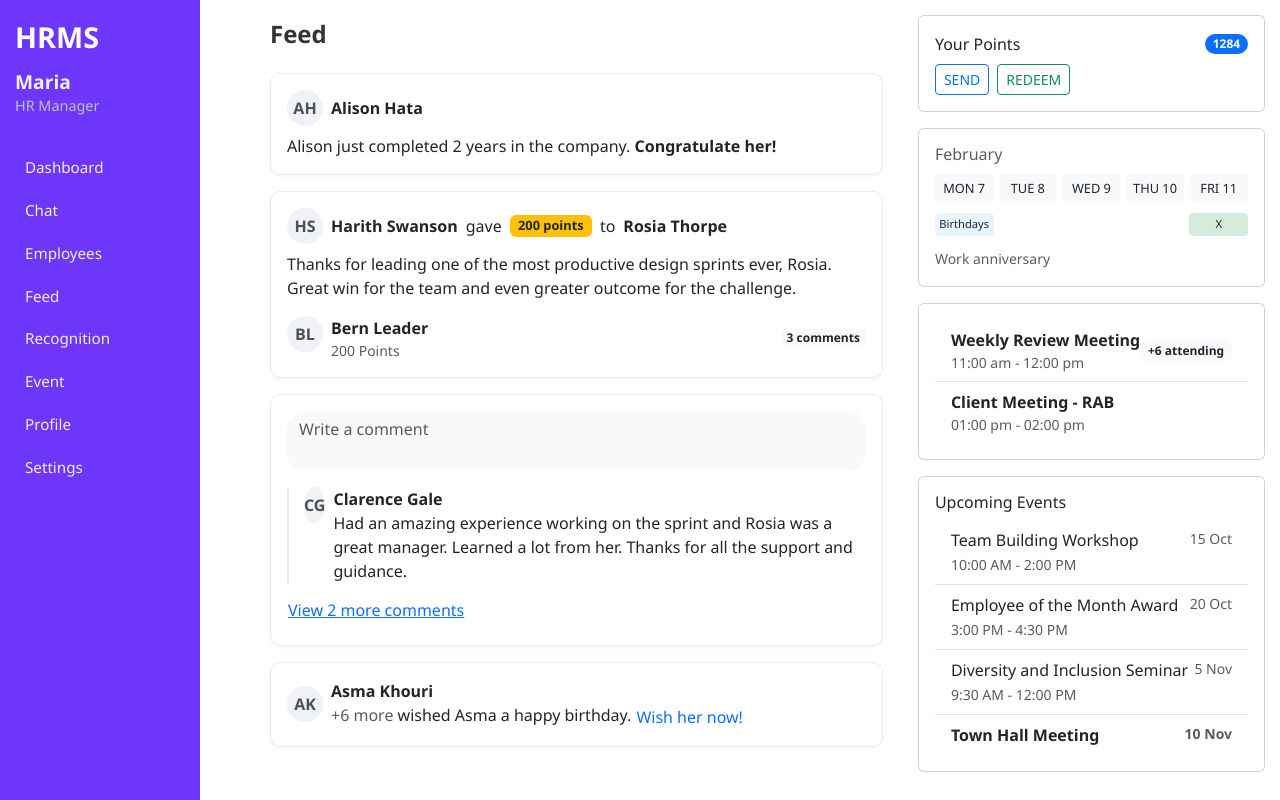
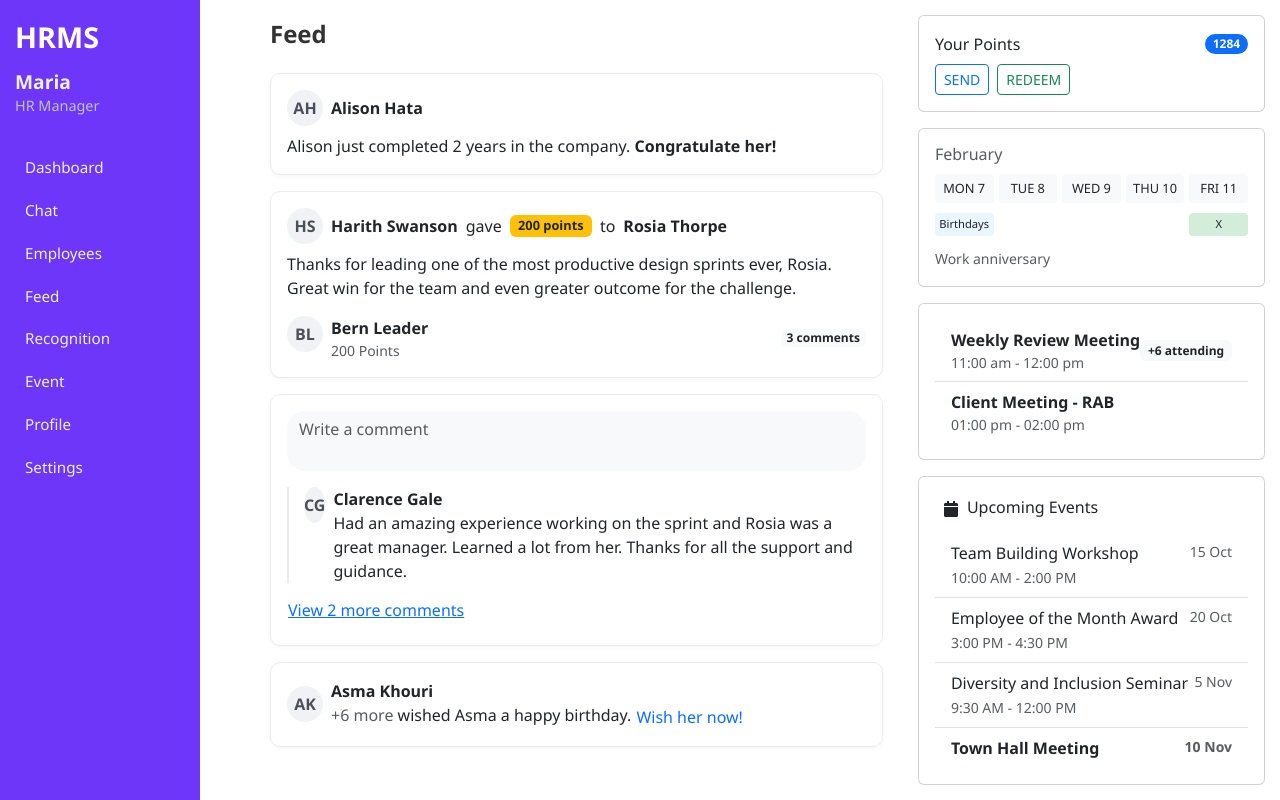
Before and after one commit to divya26s/HRMS-Feed, a React (Create React App) app: page / in a window 1280 px wide. Built offline with nearby package versions, Linux system fonts and the light colour scheme.

Commit message:
added calender icon in upcoming events

```diff
--- a/src/components/RightPanel.jsx
+++ b/src/components/RightPanel.jsx
@@ -1,5 +1,6 @@
 import React from 'react';
 import { Card, ListGroup, Badge } from 'react-bootstrap';
+import { FaCalendar } from 'react-icons/fa' ;
 import './RightPanel.css';
 
 const RightPanel = () => {
@@ -64,7 +65,8 @@ const RightPanel = () => {
       {/* Upcoming Events */}
       <Card>
         <Card.Body>
-          <h6>Upcoming Events</h6>
+
+          <h6><FaCalendar className="m-2"/>Upcoming Events</h6>
           <ListGroup variant="flush">
             <ListGroup.Item>
               <div className="d-flex justify-content-between">
```
